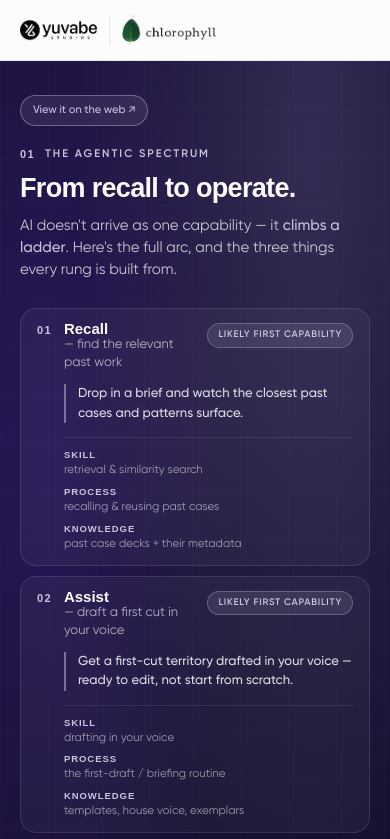
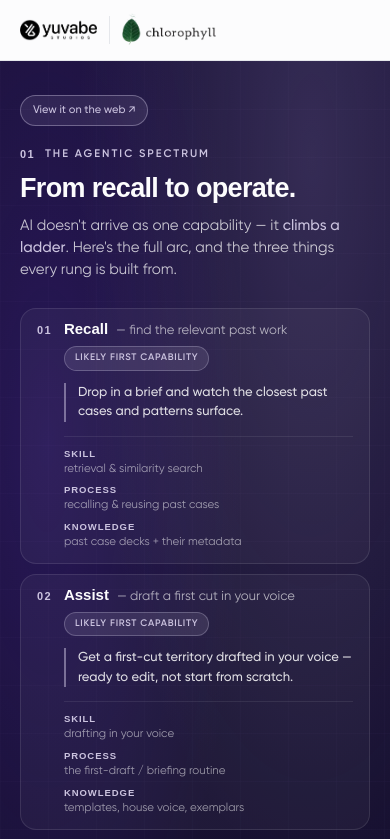
Before and after one commit to yuvabe-ai-labs/proposal-chlorophyll, a Next.js app: page /agentic-spectrum in a window 390 px wide. Shown: the top 839 px of the page. Built offline with nearby package versions, Linux system fonts and the light colour scheme; a web font is replaced by a local one.

Commit message:
agentic spectrm

```diff
--- a/src/app/agentic-spectrum/page.tsx
+++ b/src/app/agentic-spectrum/page.tsx
@@ -153,7 +153,7 @@ export default function AgenticSpectrumPage() {
                   {r.n}
                 </span>
                 <div className="min-w-0 flex-1">
-                  <div className="flex items-start justify-between gap-3">
+                  <div className="flex flex-col gap-1.5 sm:flex-row sm:items-start sm:justify-between sm:gap-3">
                     <div className="flex flex-wrap items-baseline gap-x-2">
                       <span className="font-display text-[15px] font-semibold leading-none text-neutral-25">
                         {r.name}
@@ -161,7 +161,7 @@ export default function AgenticSpectrumPage() {
                       <span className="text-[13px] leading-snug text-white/65">— {r.line}</span>
                     </div>
                     <span
-                      className={`mt-0.5 shrink-0 rounded-pill border px-2.5 py-1 text-[9.5px] font-semibold uppercase tracking-[0.08em] ${SCOPE[r.scope].cls}`}
+                      className={`shrink-0 self-start rounded-pill border px-2.5 py-1 text-[9.5px] font-semibold uppercase tracking-[0.08em] sm:mt-0.5 ${SCOPE[r.scope].cls}`}
                     >
                       {SCOPE[r.scope].label}
                     </span>
```
